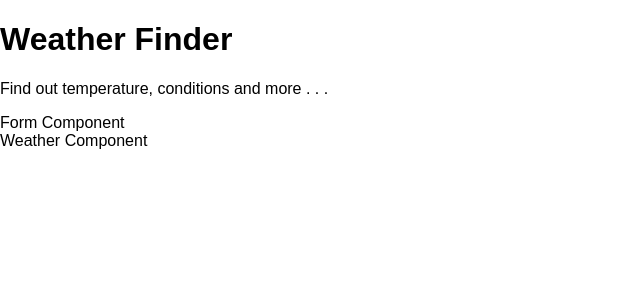
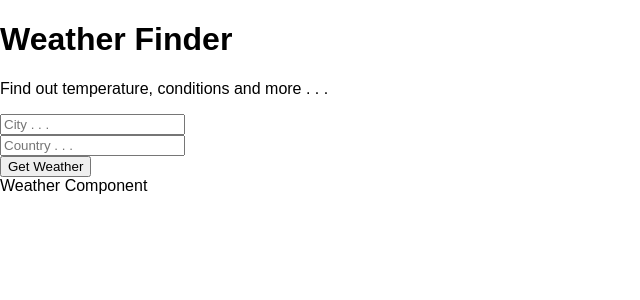
Before and after one commit to kaustubh87/React-Weather-App, a React (Create React App) app in the folder weather-app/: page / in a window 1280 px wide. Shown: the top 300 px of the page, without its empty margins (0-640 px from the left). Built offline with nearby package versions, Linux system fonts and the light colour scheme.

Commit message:
Added form elements

```diff
--- a/weather-app/src/components/Form.js
+++ b/weather-app/src/components/Form.js
@@ -4,9 +4,11 @@ class Form extends React.Component{
 
     render(){
         return(
-            <div>
-                Form Component
-            </div>
+           <form onSubmit={this.props.getWeather}>
+               <input type="text" name="city" placeholder="City . . ." /><br />
+               <input type="text" name="country" placeholder="Country . . ." /><br />
+               <button>Get Weather</button>
+           </form>
         )
     }
 };
```
